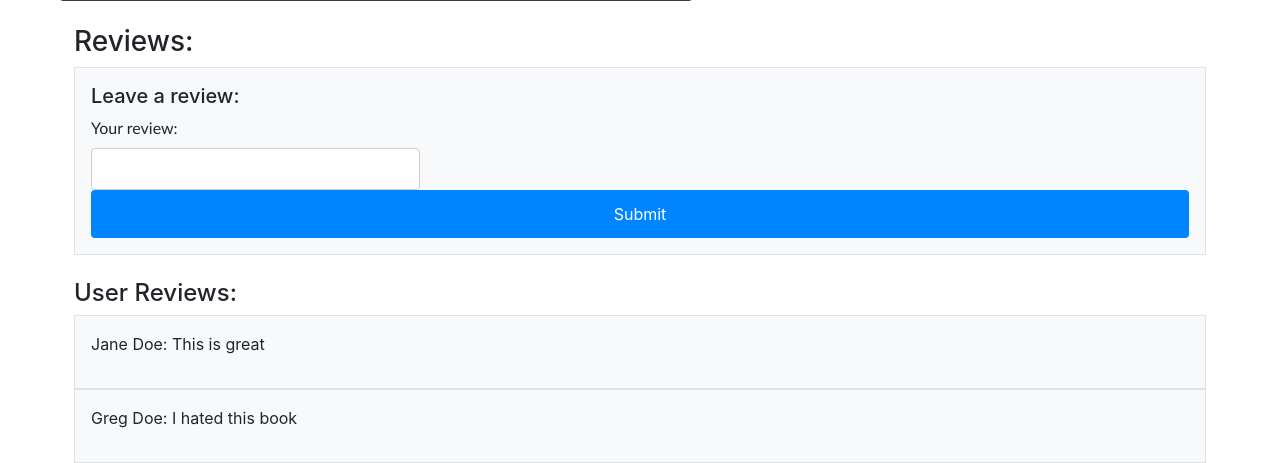
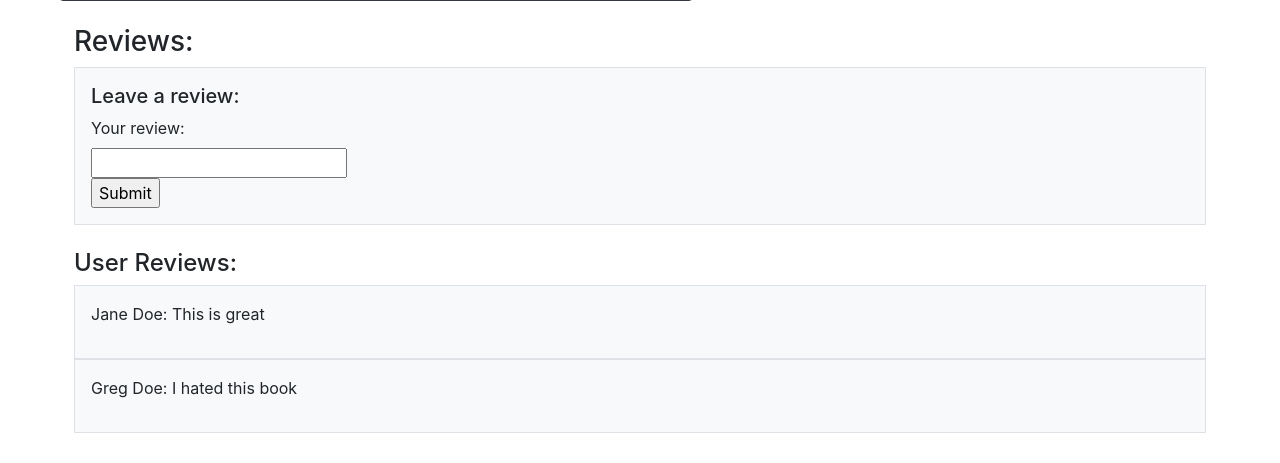
Before and after one commit to Splandex/CS421GroupProject, a Flask app: page /Book/1 in a window 1280 px wide. Shown: the part 769-1232 px from the top of the page. After the commit the page ends 1202 px from the top, so only its background shows below. Run offline with Flask 3, Linux system fonts and the light colour scheme; some libraries are stand-ins or nearby versions.

Commit message:
Add files via upload

```diff
--- a/static/css.css
+++ b/static/css.css
@@ -1,48 +1,3 @@
 a {
     text-decoration: none;
 }
-
-li {
-    float: left;
-}
-
-li a {
-    display: block;
-    color: rgba(255, 255, 255, 0.849);
-    text-align: center;
-    padding: 16px 18px;
-    text-decoration: none;
-    font-family: 'Gill Sans', 'Gill Sans MT', Calibri, 'Trebuchet MS', sans-serif;
-  }
-
-body {
-    margin:0px;
-    background-color: #faf7f7e5;
-}
-
-label {
-    font-family: 'Gill Sans', 'Gill Sans MT', Calibri, 'Trebuchet MS', sans-serif;
-}
-
-input[type=text] {
-    width: 30%;
-    padding: 8px 8px;
-    display: inline-block;
-    margin: 8px, 0;
-    border: 1px solid #ccc;
-    border-radius: 4px;
-    box-sizing: border-box;
-}
-
-input[type=submit] {
-    width: 100%;
-    background-color: rgb(0, 132, 255);
-    color: white;
-    padding: 12px 12px;
-    border: none;
-    border-radius: 4px;
-}
-
-input[type=submit]:hover {
-    background-color: rgba(0, 132, 255, 0.753);
-  }
```
Also changed, not shown: static/atomichabits.png (added), static/facebook.png (added), static/giveuthesun.png (added), static/happyplace.png (added), static/hungergames.png (added), static/instagram.png (added), static/itendswithus.png (added), static/legend.png (added), static/lessonsinchemistry.png (added), static/mail.png (added), static/oppenheimer.png (added), static/pinterest.png (added), static/sixofcrows.png (added), static/summeriturnedpretty.png (added), 2 more files.
